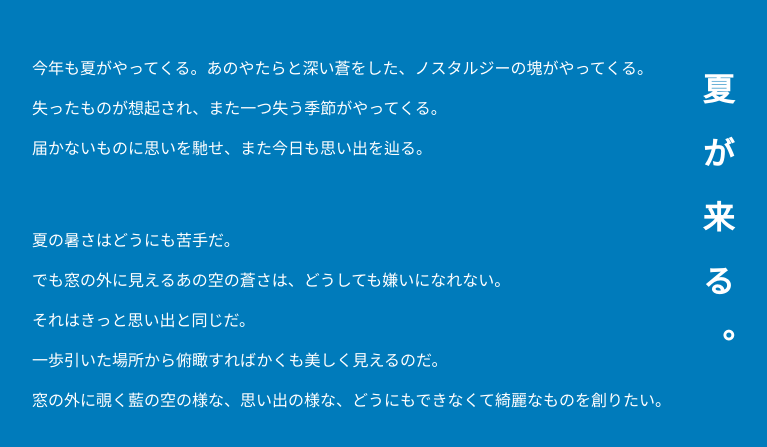
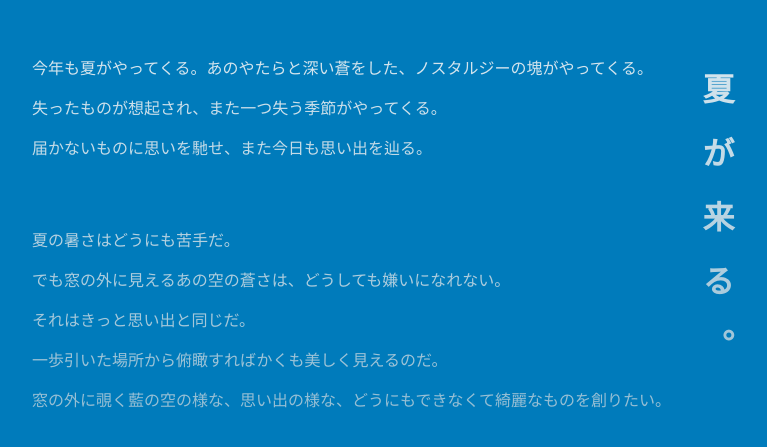
Before and after one commit to nak-yr/refuse, a Next.js app: page /poetry/1_summer in a window 1280 px wide. Shown: the part 167-614 px from the top of the page, without its empty margins (244-1011 px from the left). Built offline with nearby package versions, Linux system fonts and the light colour scheme; a web font is replaced by a local one.

Commit message:
issue#15 Poetry説明の追加と、読み込み時のアニメーション適用

```diff
--- a/pages/poetry/1_summer.tsx
+++ b/pages/poetry/1_summer.tsx
@@ -2,7 +2,28 @@
 
 import type { NextPage } from "next";
 import Head from "next/head";
-import { css } from "@emotion/react";
+import { css, keyframes } from "@emotion/react";
+
+const MainParagraph = () => {
+  return (
+    <>
+      <p>
+        今年も夏がやってくる。あのやたらと深い蒼をした、ノスタルジーの塊がやってくる。
+      </p>
+      <p>失ったものが想起され、また一つ失う季節がやってくる。</p>
+      <p>届かないものに思いを馳せ、また今日も思い出を辿る。</p>
+      <br />
+      <br />
+      <p>夏の暑さはどうにも苦手だ。</p>
+      <p>でも窓の外に見えるあの空の蒼さは、どうしても嫌いになれない。</p>
+      <p>それはきっと思い出と同じだ。</p>
+      <p>一歩引いた場所から俯瞰すればかくも美しく見えるのだ。</p>
+      <p>
+        窓の外に覗く藍の空の様な、思い出の様な、どうにもできなくて綺麗なものを創りたい。
+      </p>
+    </>
+  );
+};
 
 const Summer: NextPage = () => {
   return (
@@ -17,29 +38,8 @@ const Summer: NextPage = () => {
       </Head>
       <div css={main}>
         <h1 css={vertical}>夏が来る。</h1>
-        <div>
-          <p css={paragraph}>
-            今年も夏がやってくる。あのやたらと深い蒼をした、ノスタルジーの塊がやってくる。
-          </p>
-          <p css={paragraph}>
-            失ったものが想起され、また一つ失う季節がやってくる。
-          </p>
-          <p css={paragraph}>
-            届かないものに思いを馳せ、また今日も思い出を辿る。
-          </p>
-          <br />
-          <br />
-          <p css={paragraph}>夏の暑さはどうにも苦手だ。</p>
-          <p css={paragraph}>
-            でも窓の外に見えるあの空の蒼さは、どうしても嫌いになれない。
-          </p>
-          <p css={paragraph}>それはきっと思い出と同じだ。</p>
-          <p css={paragraph}>
-            一歩引いた場所から俯瞰すればかくも美しく見えるのだ。
-          </p>
-          <p css={paragraph}>
-            窓の外に覗く藍の空の様な、思い出の様な、どうにもできなくて綺麗なものを創りたい。
-          </p>
+        <div css={paragraph}>
+          <MainParagraph />
         </div>
       </div>
     </div>
@@ -56,6 +56,19 @@ const wrapper = css({
   backgroundColor: "#007bbb",
 });
 
+// ページ読み込み時のフェードイン動作をkeyframesで定義
+// CSSと同じ書き方がわからなかったので、後々改修したい
+const fadein = keyframes`
+    0% {
+        opacity: 0;
+        transform: translateY(20px);
+    }
+    100% {
+        opacity: 1;
+        transform: translateY(0);
+    }
+`;
+
 const main = css({
   display: "flex",
   flexDirection: "row-reverse",
@@ -64,15 +77,21 @@ const main = css({
   alignItems: "center",
   justifyContent: "center",
   color: "white",
+  background: "linear-gradient(0deg, #6aa4c2, white)",
+  WebkitBackgroundClip: "text",
+  animation: `${fadein} 1s ease-out both`,
 });
 
 const vertical = css({
   writingMode: "vertical-lr",
+  fontSize: "2em",
   letterSpacing: "1em",
+  WebkitTextFillColor: "transparent",
 });
 
 const paragraph = css({
   fontSize: "1em",
+  WebkitTextFillColor: "transparent",
 });
 
 export default Summer;
--- a/pages/poetry/index.tsx
+++ b/pages/poetry/index.tsx
@@ -18,10 +18,11 @@ interface PoetryEntry {
 // 投稿エントリの情報を格納した配列を定義
 const entry: PoetryEntry[] = [
   {
-    date: "2022-06-26",
+    date: "2022-07-03",
     title: "夏",
     link: "/poetry/1_summer",
-    description: "最初の作品",
+    description:
+      "今年は夏が来るのが早すぎたので、思い出の中の夏を考えるのと暑さを体感するのが同時になってしまった。思い出と現実が混ざりそうなので、思ったままに書いてみた。",
   },
 ];
 
```
